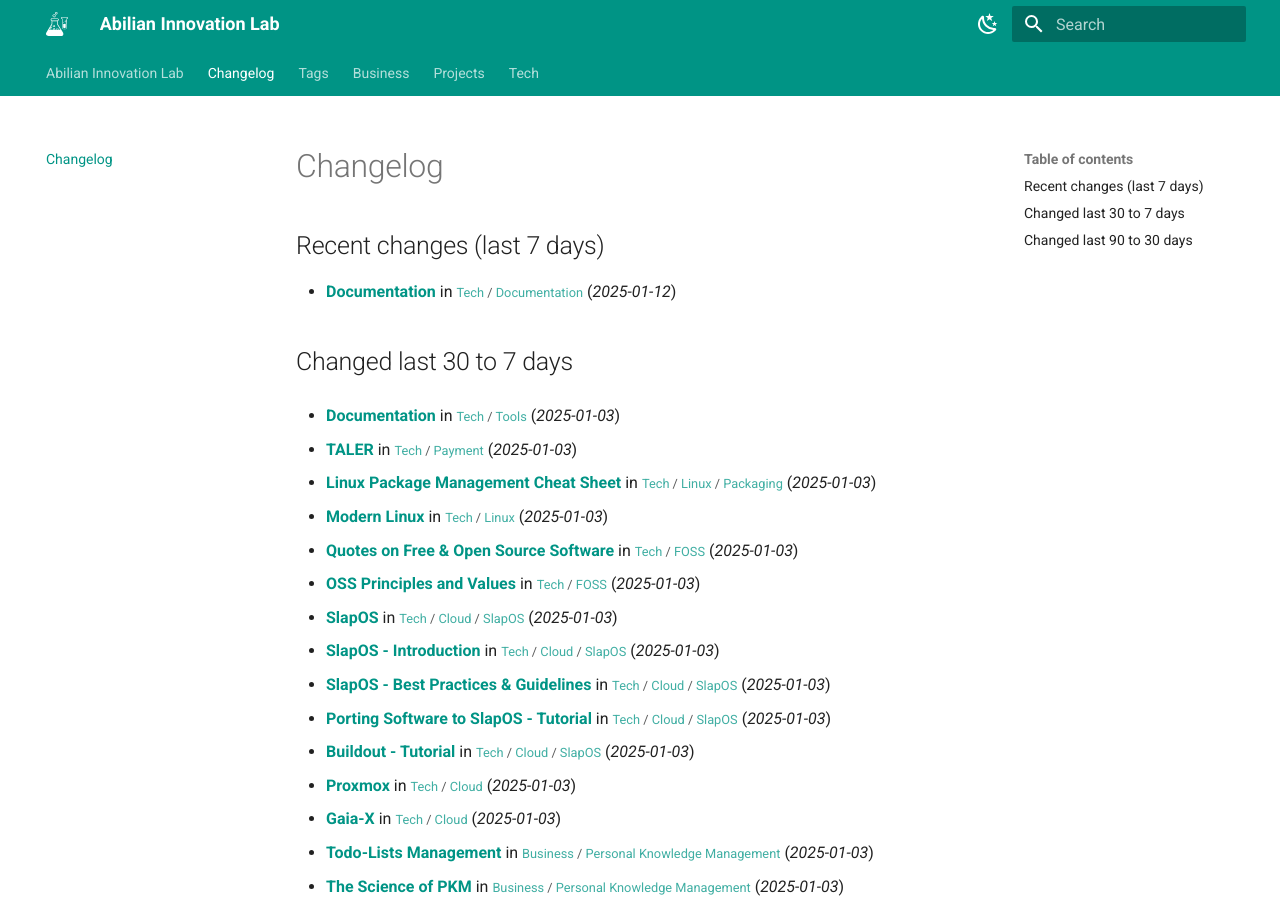
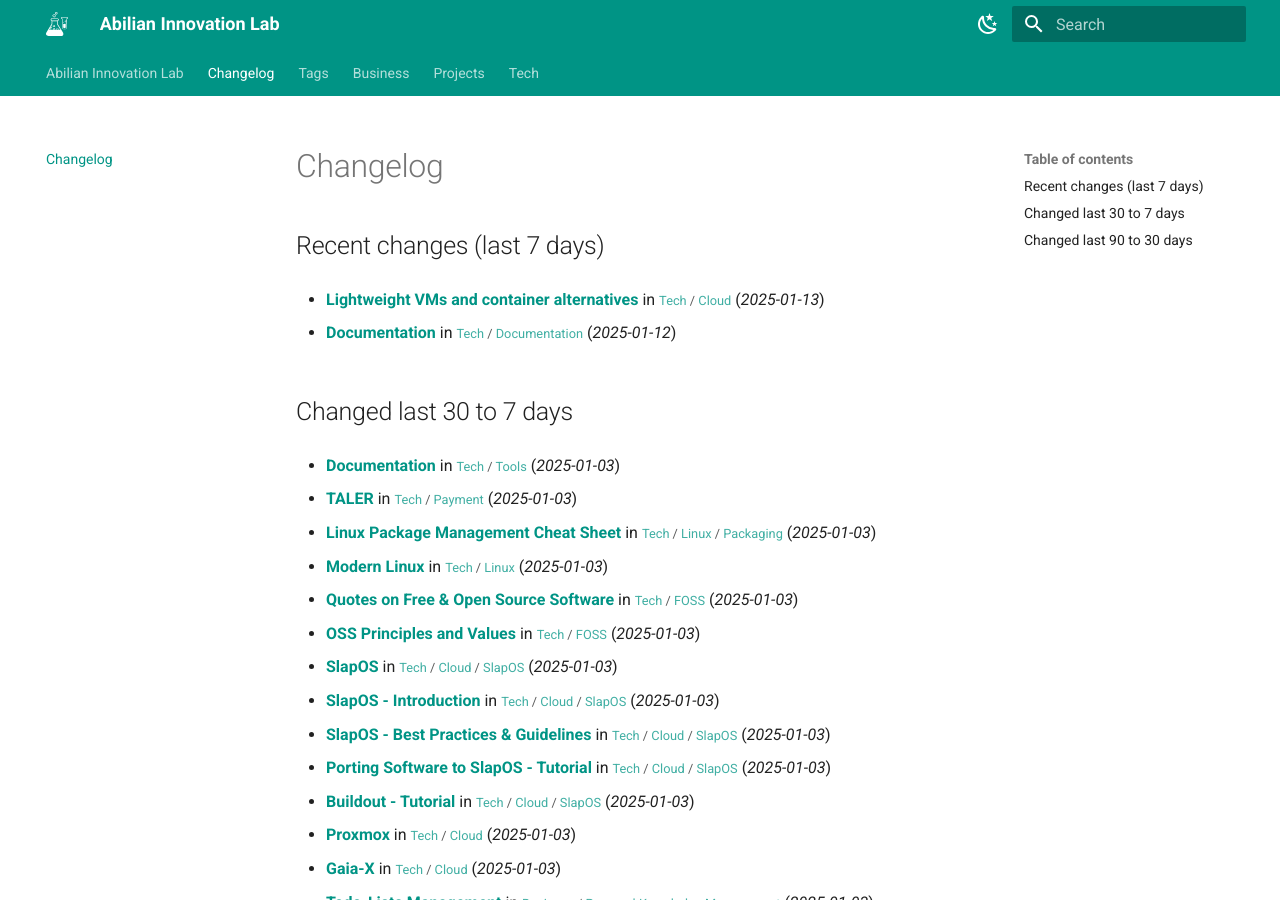
Before and after one commit to abilian/lab.abilian.com, an MkDocs documentation site: the page built from docs/changelog.md, in a window 1280 px wide and 900 px high. Built offline with MkDocs 1.6.1 and Material for MkDocs 9.7.7, drawn with Linux system fonts in a browser that asks for light colours; comment, search, counter and statistics services are not loaded; some of the changed text lies outside the part shown.

Commit message:
Update content

```diff
--- a/docs/changelog.md
+++ b/docs/changelog.md
@@ -1,6 +1,8 @@
 # Changelog
 
 ## Recent changes (last 7 days)
+
+- **[Lightweight VMs and container alternatives](/Tech/Cloud/Lightweight VMs and container alternatives/)** in <small>[Tech](/Tech/00 Technology/) / [Cloud](/Tech/Cloud/6 pilars AWS/)</small> (*2025-01-13*)
 
 - **[Documentation](/Tech/Documentation/Documentation/)** in <small>[Tech](/Tech/00 Technology/) / [Documentation](/Tech/Documentation/Documentation/)</small> (*2025-01-12*)
 
```
Also changed, not shown: other parts of docs/changelog.md (+0 -2 lines).
